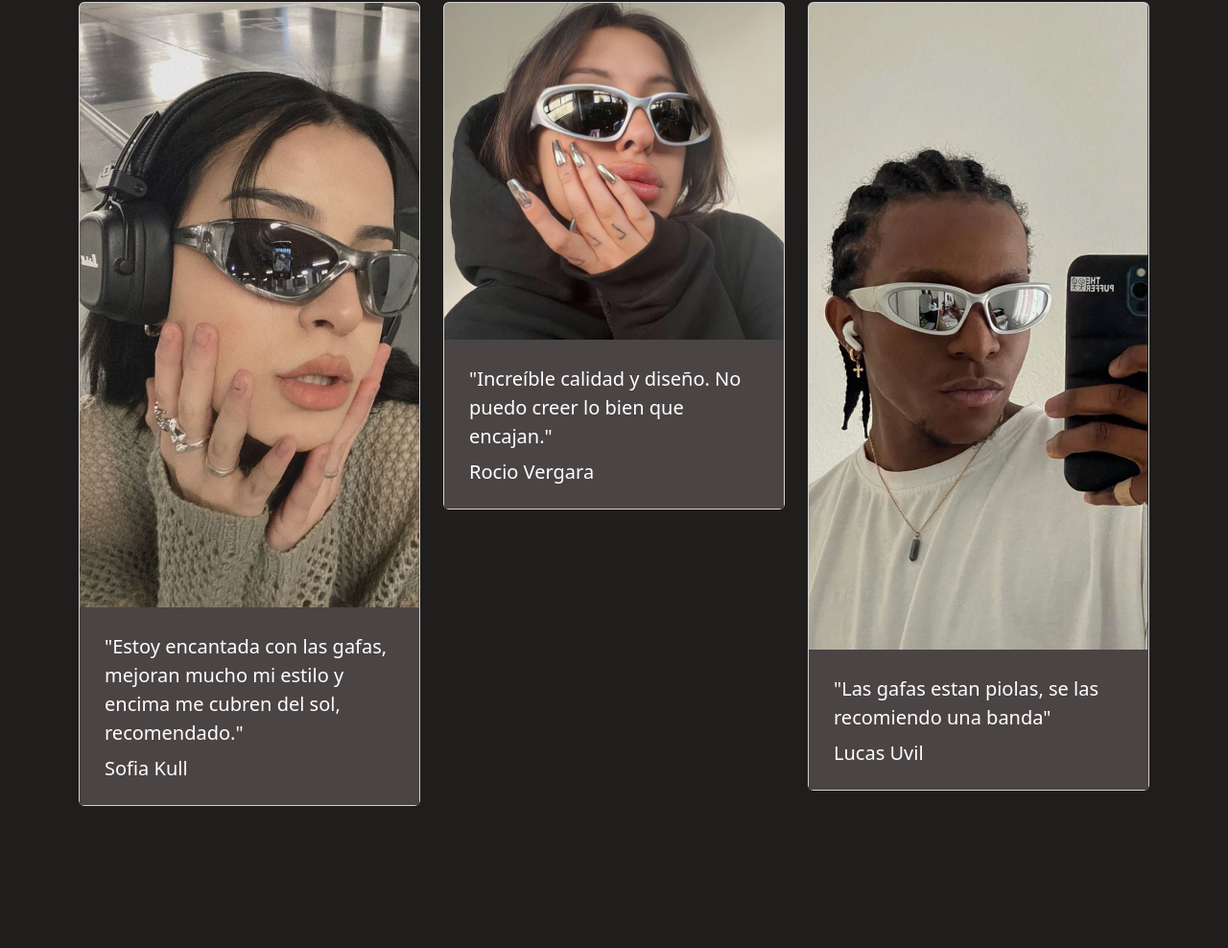
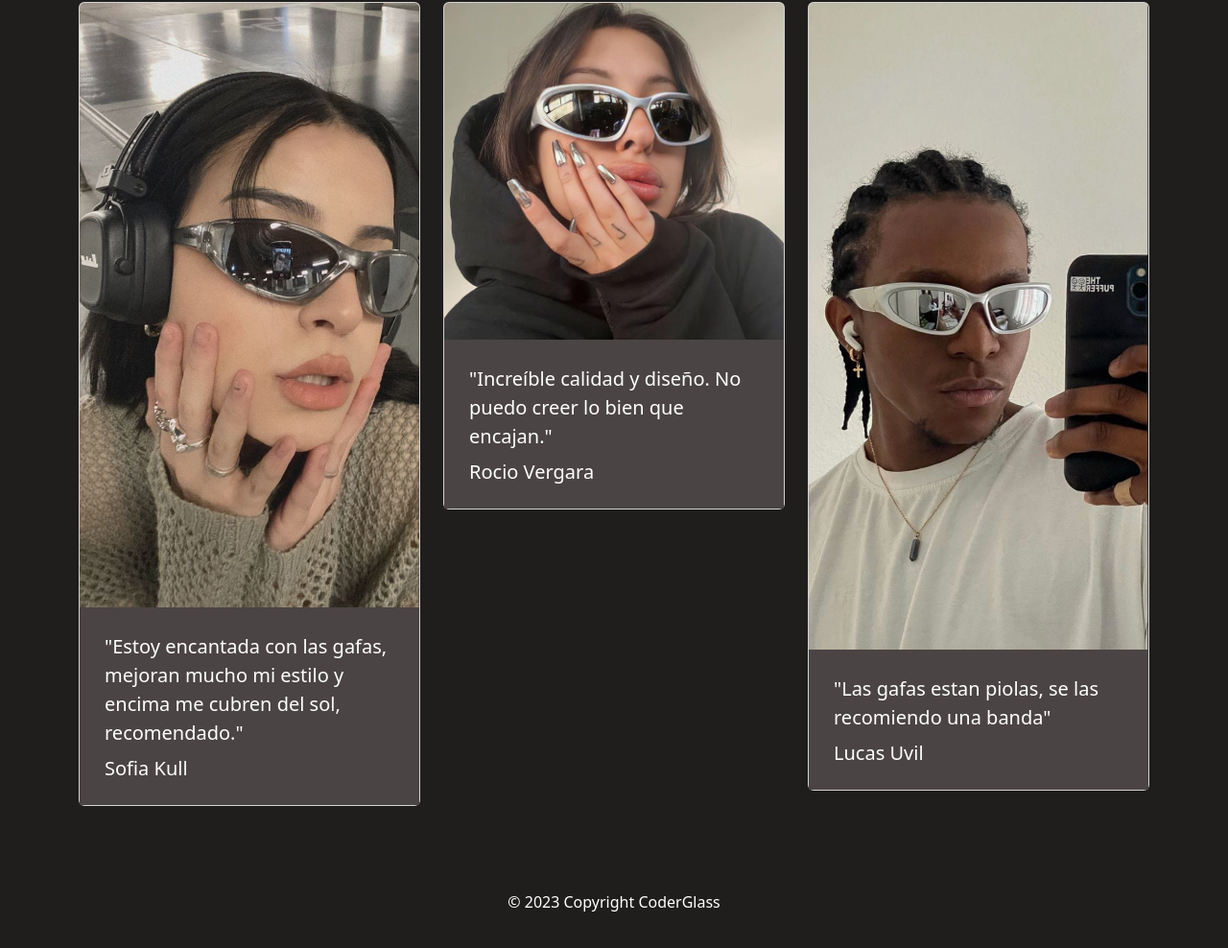
Before and after one commit to KevinCoderBritose/pf-brites, a plain HTML site: page html/clientes.html in a window 1280 px wide. Shown: the part 324-1312 px from the top of the page at 96% size. Before the commit the page ends 1188 px from the top, so only its background shows below. Drawn offline with nearby package versions, Linux system fonts and the light colour scheme.

Commit message:
correcion del footer

```diff
--- a/html/clientes.html
+++ b/html/clientes.html
@@ -66,6 +66,14 @@
         </div>
       </section>
 
+      <div class="container my-5">
+        <footer class="text-center text-white">
+            <div class="text-center p-3">
+                © 2023 Copyright CoderGlass
+            </div>
+        </footer>
+    </div>
+
 
 
 
```
